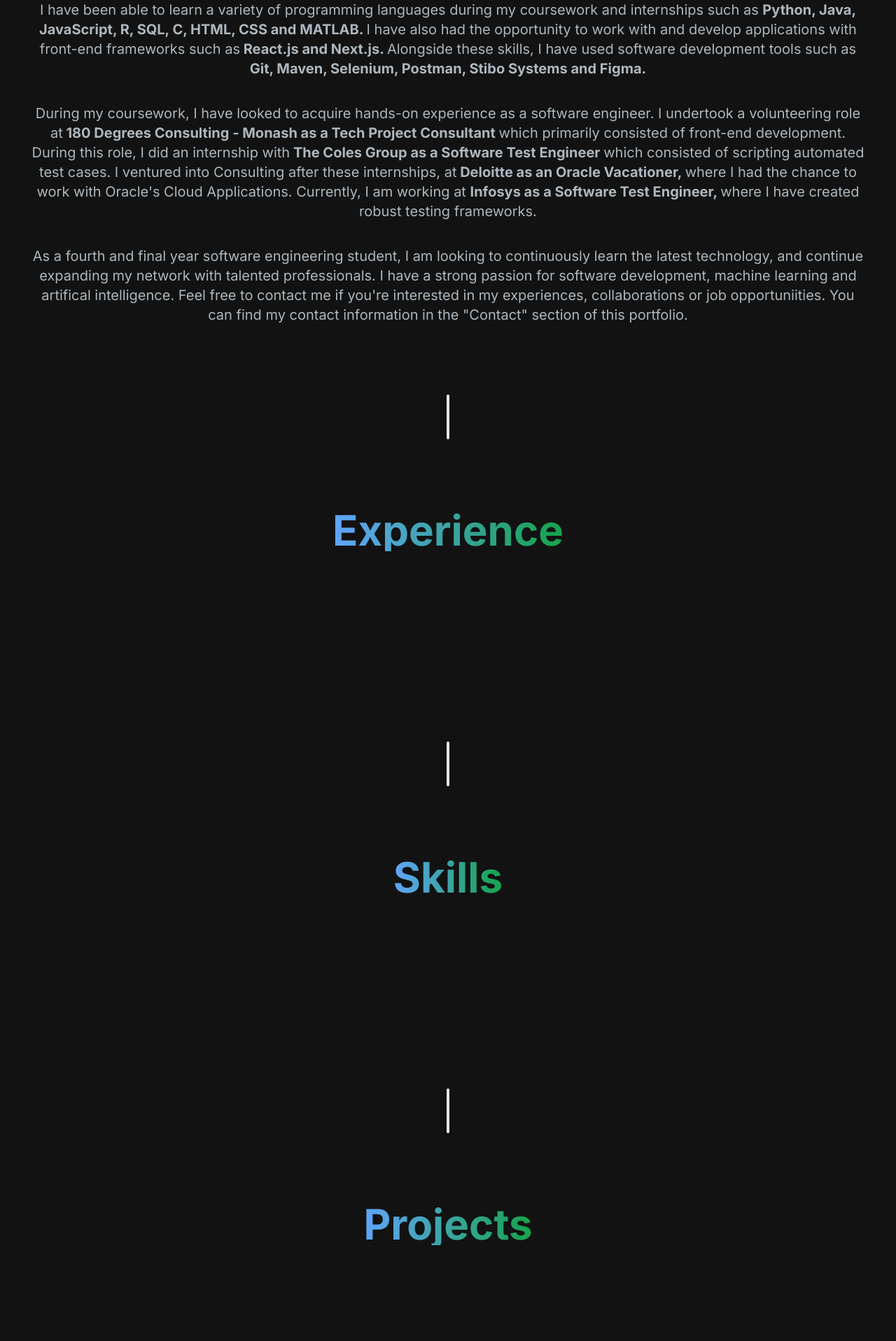
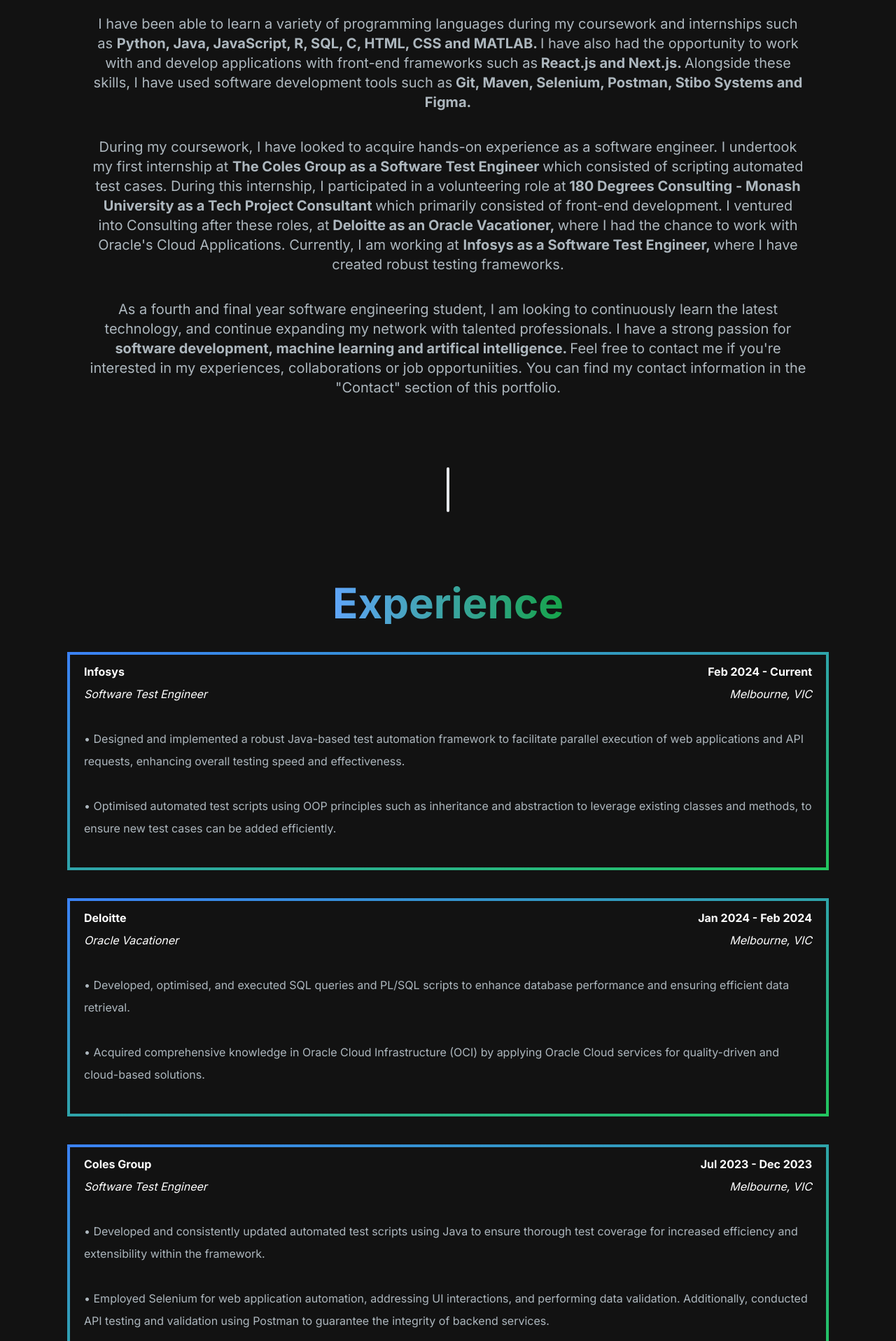
Before and after one commit to snekith99/portfolio, a Next.js app: page / in a window 1280 px wide. Shown: the part 880-2797 px from the top of the page at 70% size. Built offline with nearby package versions, Linux system fonts and the light colour scheme.

Commit message:
Adding experiences

```diff
--- a/app/page.tsx
+++ b/app/page.tsx
@@ -9,11 +9,8 @@
 
 export default function Home() {
   return (
-    <main className="flex min-h-screen flex-col bg-[#121212] items-center p-10">
+    <main className="flex min-h-screen flex-col bg-[#121212] items-center p-32">
       <HeaderSection/>
-      <br/>
-      <br/>
-      <br/>
       <IntroSection/>
       <SectionDivider/>
       <AboutSection/>
--- a/components/AboutSection.tsx
+++ b/components/AboutSection.tsx
@@ -38,11 +38,11 @@
 
       <p className="mb-9 text-[#ADB7BE] text-base sm:text-lg lg:text-xl">
         During my coursework, I have looked to acquire hands-on experience as a software engineer.
-        I undertook a volunteering role at
-        <span className="font-bold"> 180 Degrees Consulting - Monash as a Tech Project Consultant </span>
-        which primarily consisted of front-end development. During this role, I did an internship with
-        <span className="font-bold"> The Coles Group as a Software Test Engineer </span>
-        which consisted of scripting automated test cases. I ventured into Consulting after these internships, at
+        I undertook my first internship at <span className="font-bold"> The Coles Group as a Software Test Engineer </span>
+        which consisted of scripting automated test cases. During this internship, I participated in a volunteering role at
+        <span className="font-bold"> 180 Degrees Consulting - Monash University as a Tech Project Consultant </span>
+        which primarily consisted of front-end development.
+        I ventured into Consulting after these roles, at
         <span className="font-bold"> Deloitte as an Oracle Vacationer, </span>
         where I had the chance to work with Oracle&apos;s Cloud Applications.
         Currently, I am working at <span className="font-bold"> Infosys as a Software Test Engineer, </span> where I have created robust
@@ -51,8 +51,9 @@
 
       <p className="text-[#ADB7BE] text-base sm:text-lg lg:text-xl">
         As a fourth and final year software engineering student, I am looking to continuously learn the latest technology, and continue
-        expanding my network with talented professionals. I have a strong passion for software development, machine learning
-        and artifical intelligence. Feel free to contact me if you&apos;re interested in my experiences, collaborations or job opportuniities.
+        expanding my network with talented professionals. I have a strong passion for
+        <span className="font-bold"> software development, machine learning and artifical intelligence. </span>
+        Feel free to contact me if you&apos;re interested in my experiences, collaborations or job opportuniities.
         You can find my contact information in the &quot;Contact&quot; section of this portfolio.
       </p>
     </motion.section>
--- a/components/ExperienceSection.tsx
+++ b/components/ExperienceSection.tsx
@@ -12,13 +12,93 @@
   return (
     <motion.section
       ref={ref}
-      className="mb-28 text-center leading-8 sm:mb-40 scroll-mt-28 bg-gra"
+      className="mb-28 text-center leading-8 sm:mb-40 scroll-mt-28 bg-gra relative"
       initial={{ opacity: 0, y: 100 }}
       animate={{ opacity: 1, y: 0 }}
       transition={{ delay: 0.175 }}
       id="experience"
     >
       <SectionHeading>Experience</SectionHeading>
+      <div className="px-1 py-1 mt-10 w-full bg-gradient-to-br from-blue-500 to-green-500 hover:bg-slate-800 text-white lg:w-full" style={{ width: '85vw' }}>
+        <span className="block bg-[#121212] hover:bg-slate-800 px-5 py-2">
+          <div className="flex justify-between">
+            <p className="text-left font-bold">Infosys</p>
+            <div className="text-right font-bold">Feb 2024 - Current</div>
+          </div>
+          <div className="flex justify-between">
+            <p className="text-left italic">Software Test Engineer</p>
+            <div className="text-right italic">Melbourne, VIC</div>
+          </div>
+          <br/>
+          <p className= "text-left text-[#ADB7BE]">
+          • Designed and implemented a robust Java-based test automation framework to facilitate parallel execution of web applications and API requests, enhancing overall testing speed and effectiveness.
+          </p>
+          <br/>
+          <p className= "text-left text-[#ADB7BE]">
+          • Optimised automated test scripts using OOP principles such as inheritance and abstraction to leverage existing classes and methods, to ensure new test cases can be added efficiently.
+          </p>
+          <br/>
+        </span>
+      </div>
+      <div className="px-1 py-1 mt-10 w-full bg-gradient-to-br from-blue-500 to-green-500 hover:bg-slate-800 text-white lg:w-full" style={{ width: '85vw' }}>
+        <span className="block bg-[#121212] hover:bg-slate-800 px-5 py-2">
+          <div className="flex justify-between">
+            <p className="text-left font-bold">Deloitte</p>
+            <div className="text-right font-bold">Jan 2024 - Feb 2024</div>
+          </div>
+          <div className="flex justify-between">
+            <p className="text-left italic">Oracle Vacationer</p>
+            <div className="text-right italic">Melbourne, VIC</div>
+          </div>
+          <br/>
+          <p className= "text-left text-[#ADB7BE]">
+          • Developed, optimised, and executed SQL queries and PL/SQL scripts to enhance database performance and ensuring efficient data retrieval.          </p>
+          <br/>
+          <p className= "text-left text-[#ADB7BE]">
+          • Acquired comprehensive knowledge in Oracle Cloud Infrastructure (OCI) by applying Oracle Cloud services for quality-driven and cloud-based solutions.          </p>
+          <br/>
+        </span>
+      </div>
+      <div className="px-1 py-1 mt-10 w-full bg-gradient-to-br from-blue-500 to-green-500 hover:bg-slate-800 text-white lg:w-full" style={{ width: '85vw' }}>
+        <span className="block bg-[#121212] hover:bg-slate-800 px-5 py-2">
+          <div className="flex justify-between">
+            <p className="text-left font-bold">Coles Group</p>
+            <div className="text-right font-bold">Jul 2023 - Dec 2023</div>
+          </div>
+          <div className="flex justify-between">
+            <p className="text-left italic">Software Test Engineer</p>
+            <div className="text-right italic">Melbourne, VIC</div>
+          </div>
+          <br/>
+          <p className= "text-left text-[#ADB7BE]">
+          • Developed and consistently updated automated test scripts using Java to ensure thorough test coverage for increased efficiency and extensibility within the framework.
+          </p>
+          <br/>
+          <p className= "text-left text-[#ADB7BE]">
+          • Employed Selenium for web application automation, addressing UI interactions, and performing data validation. Additionally, conducted API testing and validation using Postman to guarantee the integrity of backend services.          </p>
+          <br/>
+        </span>
+      </div>
+      <div className="px-1 py-1 mt-10 w-full bg-gradient-to-br from-blue-500 to-green-500 hover:bg-slate-800 text-white lg:w-full" style={{ width: '85vw' }}>
+        <span className="block bg-[#121212] hover:bg-slate-800  px-5 py-2">
+          <div className="flex justify-between">
+            <p className="text-left font-bold">180 Degrees Consulting - Monash University</p>
+            <div className="text-right font-bold">Jul 2023 - Dec 2023</div>
+          </div>
+          <div className="flex justify-between">
+            <p className="text-left italic">Tech Project Consultant</p>
+            <div className="text-right italic">Melbourne, VIC</div>
+          </div>
+          <br/>
+          <p className= "text-left text-[#ADB7BE]">
+          • Created visually appealing and user-friendly interfaces using Figma, skilfully designing wireframes, mock-ups, and prototypes in alignment with client requirements.          </p>
+          <br/>
+          <p className= "text-left text-[#ADB7BE]">
+          • Utilised technologies and frameworks such as JavaScript, React.js, and CSS to develop responsive, dynamic, and interactive web pages for front-end development.          </p>
+          <br/>
+        </span>
+      </div>
     </motion.section>
   );
+
 }
--- a/components/IntroSection.jsx
+++ b/components/IntroSection.jsx
@@ -22,16 +22,16 @@
           <h1 className="text-white mb-4 text-4xl lg:text-6xl font-extrabold">
             <span className="text-transparent bg-clip-text bg-gradient-to-r from-blue-400 to-green-600">
               Hello, I am
+              <br />
             </span>
-            <br />
             <TypeAnimation
               sequence={["Snekith Karthikeyan", 10000, "", 1000]}
               wrapper="span"
-              speed={50}
+              speed={10}
               repeat={Infinity}
             />
           </h1>
-          <p className="text-[#ADB7BE] text-base sm:text-lg lg:text-xl">
+          <p className="text-[#ADB7BE] text-base sm:text-lg mt-5 lg:text-xl">
             I am a student at Monash University studying a Bachelor of Software
             Engineering (Honours). I have a strong passion for software
             development, machine learning and artificial intelligence.
```
